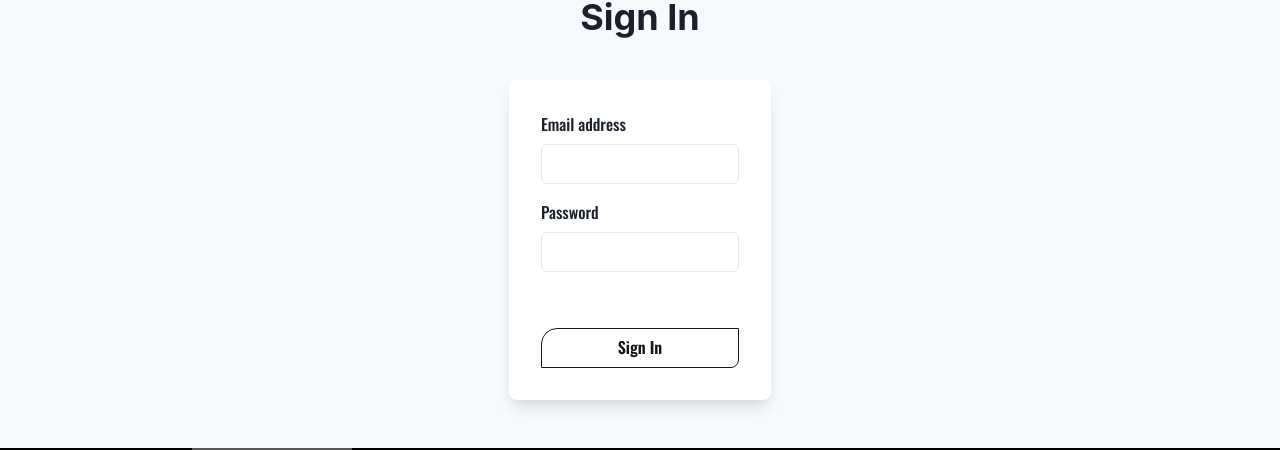
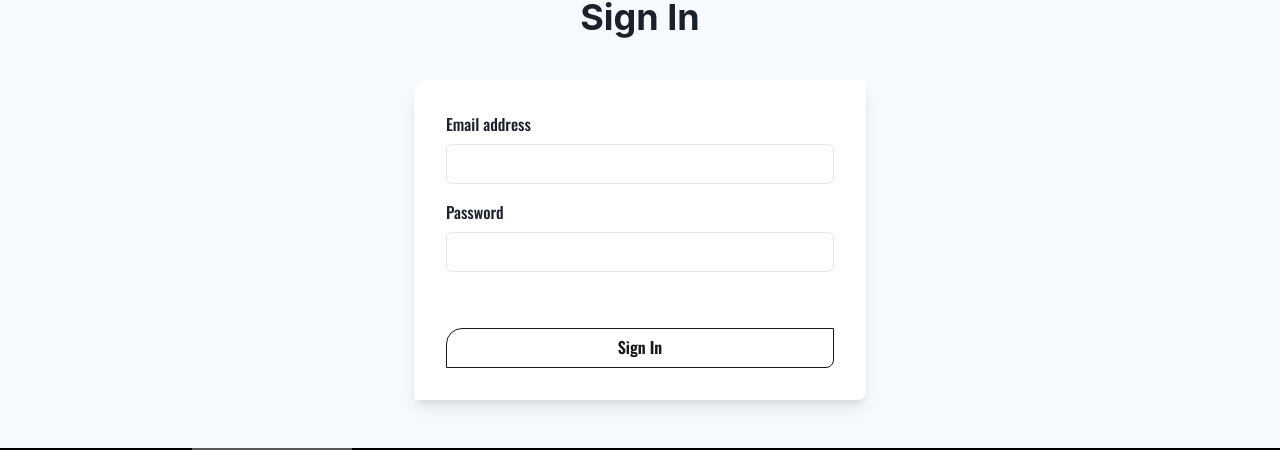
Before and after one commit to NikFreeman/graphiql-app, a React (Vite) app: page /sign-in in a window 1280 px wide. Shown: the part 252-702 px from the top of the page. Built offline with nearby package versions, Linux system fonts and the light colour scheme; no server answers; grey boxes are pictures that could not be loaded.

Commit message:
feat: add styling to login form component

```diff
--- a/src/components/Header/Header.tsx
+++ b/src/components/Header/Header.tsx
@@ -28,7 +28,7 @@ export const Header = () => {
   const { t, i18n } = useTranslation();
   const { onToggle } = useDisclosure();
 
-  const headerHeight = 150;
+  const headerHeight = 140;
 
   const scrollPixels = useScrollPixels();
 
--- a/src/components/loginForm.tsx
+++ b/src/components/loginForm.tsx
@@ -1,13 +1,13 @@
 import { useState } from 'react';
 import {
   Flex,
-  Box,
   FormControl,
   FormLabel,
   Input,
   Stack,
   Heading,
   Text,
+  useMediaQuery,
   useColorModeValue as colorModeValue,
 } from '@chakra-ui/react';
 import { ToggleButton } from '../components/Buttons/ToggleButton';
@@ -23,6 +23,7 @@ function LoginForm(props: LoginFormProps) {
   const [email, setEmail] = useState('');
   const [pass, setPass] = useState('');
   const { t } = useTranslation();
+  const [isSmallerThan600] = useMediaQuery('(max-width: 600px)');
 
   return (
     <Flex
@@ -30,15 +31,30 @@ function LoginForm(props: LoginFormProps) {
       flexGrow={'1'}
       align={'center'}
       justify={'center'}
-      bg={colorModeValue('gray.50', 'gray.800')}
+      bg={colorModeValue('gray.50', 'gray.500')}
     >
-      <Stack spacing={8} mx={'auto'} maxW={'lg'} py={12} px={6}>
+      <Stack
+        spacing={8}
+        mx={'auto'}
+        maxW={'lg'}
+        py={12}
+        px={6}
+        w={isSmallerThan600 ? '90%' : '500px'}
+      >
         <Stack align={'center'}>
           <Heading fontSize={'4xl'}>{props.title} </Heading>
           <Text fontSize={'lg'} color={'gray.600'}></Text>
         </Stack>
-        <Box rounded={'lg'} bg={colorModeValue('white', 'gray.700')} boxShadow={'lg'} p={8}>
-          <Stack spacing={4}>
+        <Flex
+          bg={colorModeValue('white', 'gray.700')}
+          boxShadow={'lg'}
+          p={8}
+          borderBottomRightRadius="0.5rem"
+          borderBottomLeftRadius="0"
+          borderTopLeftRadius="1rem"
+          borderTopRightRadius="0"
+        >
+          <Stack spacing={4} w={'100%'}>
             <FormControl id="email">
               <FormLabel>{t('email')}</FormLabel>
               <Input type="email" value={email} onChange={(e) => setEmail(e.target.value)} />
@@ -61,7 +77,7 @@ function LoginForm(props: LoginFormProps) {
               />
             </Stack>
           </Stack>
-        </Box>
+        </Flex>
       </Stack>
     </Flex>
   );
```
